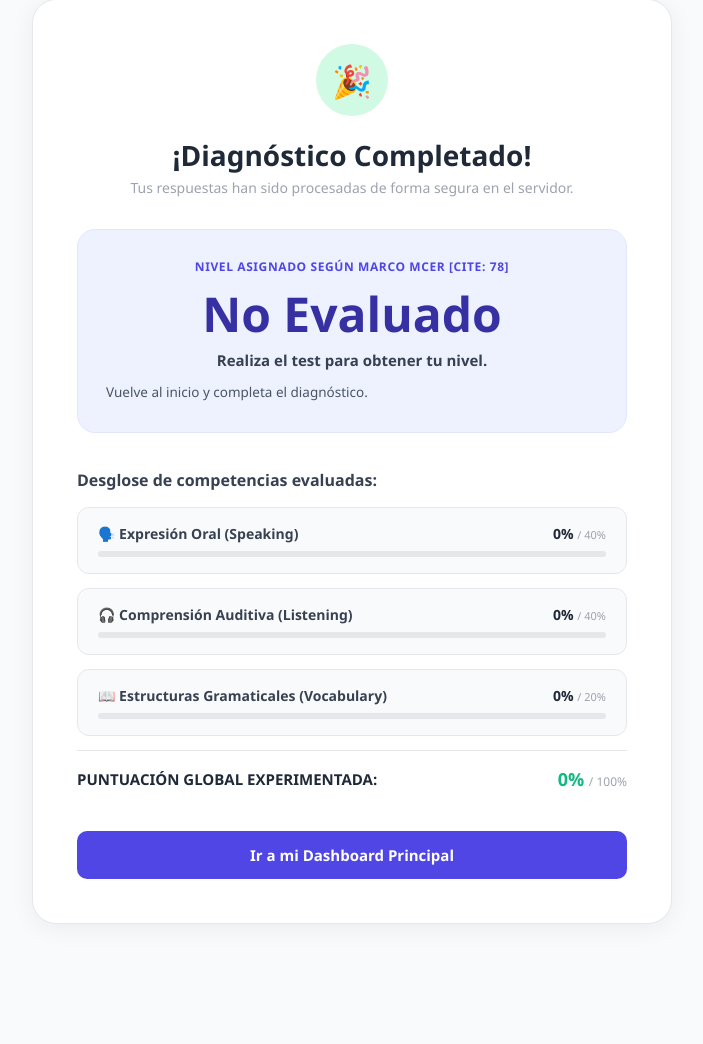
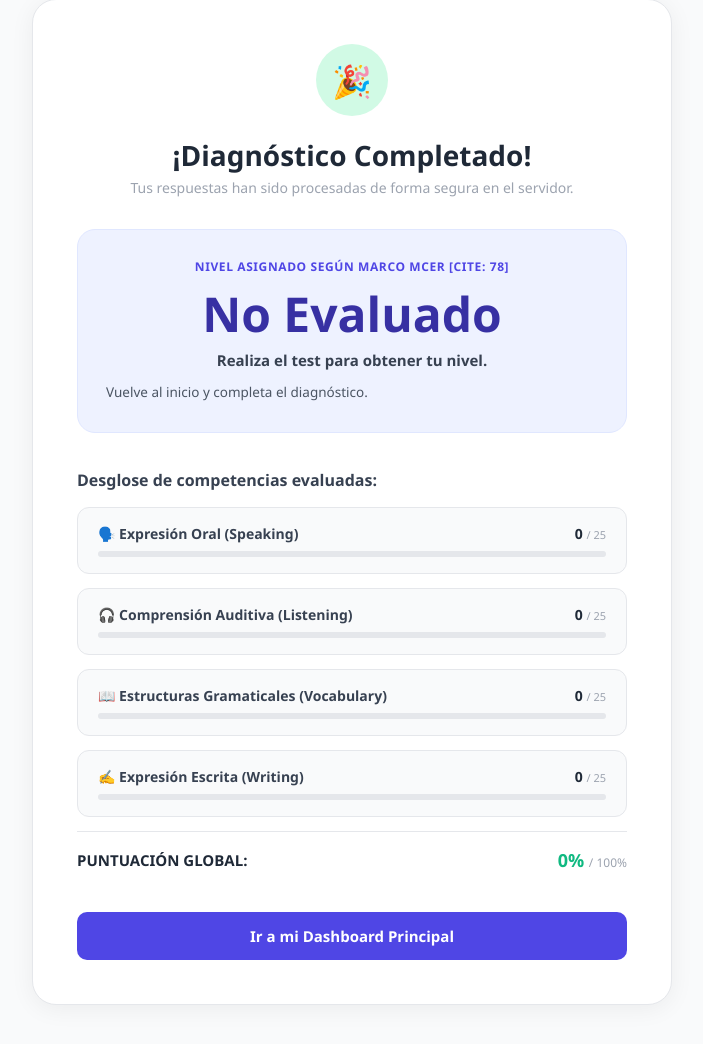
Before and after one commit to Mentaaa365/Speak-Up, a Django app: page /diagnosis/results/ in a window 1280 px wide. Shown: the part 81-1125 px from the top of the page, without its empty margins (288-991 px from the left). Run offline with Django 5.2, Linux system fonts and the light colour scheme; the visitor is signed in with stand-in values (Sample User, id 1); data comes from the database, SQL or seed files in the repository.

Commit message:
feat(diagnosis): add WRITING section and reweight to 25/25/25/25
Add WRITING questions to diagnostic distribution, textarea branch in
test.js, batch Claude evaluation with 1 inline retry on failure,
and 4-section results display with proportional /25 bars.

```diff
--- a/apps/diagnosis/templates/diagnosis/results.html
+++ b/apps/diagnosis/templates/diagnosis/results.html
@@ -36,35 +36,48 @@
             <div style="background: var(--g50); border: 1px solid var(--g200); border-radius: 12px; padding: 16px 20px;">
                 <div style="display: flex; justify-content: space-between; align-items: center; margin-bottom: 8px;">
                     <span style="font-size: 14px; font-weight: 700; color: var(--g700);">🗣️ Expresión Oral (Speaking)</span>
-                    <span style="font-size: 14px; font-weight: 700; color: var(--g800);">{{ score_speaking }}% <span style="font-size: 11px; color: var(--g400); font-weight: 500;">/ 40%</span></span>
+                    <span style="font-size: 14px; font-weight: 700; color: var(--g800);">{{ score_speaking }} <span style="font-size: 11px; color: var(--g400); font-weight: 500;">/ 25</span></span>
                 </div>
                 <div style="width: 100%; height: 6px; background: var(--g200); border-radius: 3px; overflow: hidden;">
-                    <div style="width: {% widthratio score_speaking 40 100 %}%; height: 100%; background: var(--primary);"></div>
+                    <div style="width: {% widthratio score_speaking 25 100 %}%; height: 100%; background: var(--primary);"></div>
                 </div>
             </div>
 
             <div style="background: var(--g50); border: 1px solid var(--g200); border-radius: 12px; padding: 16px 20px;">
                 <div style="display: flex; justify-content: space-between; align-items: center; margin-bottom: 8px;">
                     <span style="font-size: 14px; font-weight: 700; color: var(--g700);">🎧 Comprensión Auditiva (Listening)</span>
-                    <span style="font-size: 14px; font-weight: 700; color: var(--g800);">{{ score_listening }}% <span style="font-size: 11px; color: var(--g400); font-weight: 500;">/ 40%</span></span>
+                    <span style="font-size: 14px; font-weight: 700; color: var(--g800);">{{ score_listening }} <span style="font-size: 11px; color: var(--g400); font-weight: 500;">/ 25</span></span>
                 </div>
                 <div style="width: 100%; height: 6px; background: var(--g200); border-radius: 3px; overflow: hidden;">
-                    <div style="width: {% widthratio score_listening 40 100 %}%; height: 100%; background: var(--primary);"></div>
+                    <div style="width: {% widthratio score_listening 25 100 %}%; height: 100%; background: var(--primary);"></div>
                 </div>
             </div>
 
             <div style="background: var(--g50); border: 1px solid var(--g200); border-radius: 12px; padding: 16px 20px;">
                 <div style="display: flex; justify-content: space-between; align-items: center; margin-bottom: 8px;">
                     <span style="font-size: 14px; font-weight: 700; color: var(--g700);">📖 Estructuras Gramaticales (Vocabulary)</span>
-                    <span style="font-size: 14px; font-weight: 700; color: var(--g800);">{{ score_vocabulary }}% <span style="font-size: 11px; color: var(--g400); font-weight: 500;">/ 20%</span></span>
+                    <span style="font-size: 14px; font-weight: 700; color: var(--g800);">{{ score_vocabulary }} <span style="font-size: 11px; color: var(--g400); font-weight: 500;">/ 25</span></span>
                 </div>
                 <div style="width: 100%; height: 6px; background: var(--g200); border-radius: 3px; overflow: hidden;">
-                    <div style="width: {% widthratio score_vocabulary 20 100 %}%; height: 100%; background: var(--primary);"></div>
+                    <div style="width: {% widthratio score_vocabulary 25 100 %}%; height: 100%; background: var(--primary);"></div>
                 </div>
             </div>
 
+            <div style="background: var(--g50); border: 1px solid var(--g200); border-radius: 12px; padding: 16px 20px;">
+                <div style="display: flex; justify-content: space-between; align-items: center; margin-bottom: 8px;">
+                    <span style="font-size: 14px; font-weight: 700; color: var(--g700);">✍️ Expresión Escrita (Writing)</span>
+                    <span style="font-size: 14px; font-weight: 700; color: var(--g800);">{{ score_writing }} <span style="font-size: 11px; color: var(--g400); font-weight: 500;">/ 25</span></span>
+                </div>
+                <div style="width: 100%; height: 6px; background: var(--g200); border-radius: 3px; overflow: hidden;">
+                    <div style="width: {% widthratio score_writing 25 100 %}%; height: 100%; background: var(--primary);"></div>
+                </div>
+                {% if writing_pending %}
+                <p style="font-size: 12px; color: #D97706; margin: 8px 0 0 0; font-weight: 600;">⚠️ La evaluación de escritura está pendiente. El puntaje puede actualizarse.</p>
+                {% endif %}
+            </div>
+
             <div style="border-top: 1px solid var(--g200); padding-top: 16px; display: flex; justify-content: space-between; align-items: center;">
-                <span style="font-size: 15px; font-weight: 800; color: var(--g800);">PUNTUACIÓN GLOBAL EXPERIMENTADA:</span>
+                <span style="font-size: 15px; font-weight: 800; color: var(--g800);">PUNTUACIÓN GLOBAL:</span>
                 <span style="font-size: 18px; font-weight: 900; color: var(--secondary);">{{ score_total }}% <span style="font-size: 12px; color: var(--g400); font-weight: 500;">/ 100%</span></span>
             </div>
         </div>
--- a/apps/diagnosis/views.py
+++ b/apps/diagnosis/views.py
@@ -1,12 +1,22 @@
+import json
+import logging
+import random
+
+from django.contrib.auth.mixins import LoginRequiredMixin
+from django.http import JsonResponse
+from django.shortcuts import render
+from django.views import View
 from django.views.generic import TemplateView
-from django.contrib.auth.mixins import LoginRequiredMixin
-from django.views import View
-from django.http import JsonResponse
-from apps.question_bank.models import Question, Option
+
+from apps.learning.writing_evaluator import AIEvaluationError, AIWritingEvaluator
+from apps.question_bank.models import Option, Question
+from apps.shared.scoring import (
+    LISTENING_MAX, MCER_THRESHOLD_A2, MCER_THRESHOLD_B1,
+    SPEAKING_MAX, VOCABULARY_MAX, WRITING_MAX,
+)
 from apps.shared.utils import _similitud
-from django.shortcuts import render
-import json
-import random
+
+logger = logging.getLogger(__name__)
 
 
 # ─────────────────────────────────────────────
@@ -55,15 +65,18 @@ class APIPreguntasDiagnosticoView(LoginRequiredMixin, View):
             seleccion = []
 
             DISTRIBUCION = [
-                ('A1', 'CHOICE',    3),
-                ('A1', 'LISTENING', 3),
-                ('A1', 'SPEAKING',  2),
-                ('A2', 'CHOICE',    3),
-                ('A2', 'LISTENING', 3),
+                ('A1', 'CHOICE',    2),
+                ('A1', 'LISTENING', 2),
+                ('A1', 'SPEAKING',  1),
+                ('A1', 'WRITING',   1),
+                ('A2', 'CHOICE',    2),
+                ('A2', 'LISTENING', 2),
                 ('A2', 'SPEAKING',  2),
-                ('B1', 'CHOICE',    4),
-                ('B1', 'LISTENING', 3),
+                ('A2', 'WRITING',   2),
+                ('B1', 'CHOICE',    1),
+                ('B1', 'LISTENING', 1),
                 ('B1', 'SPEAKING',  2),
+                ('B1', 'WRITING',   2),
             ]
 
             for level, q_type, cantidad in DISTRIBUCION:
@@ -102,7 +115,7 @@ class APIPreguntasDiagnosticoView(LoginRequiredMixin, View):
                 'options': [
                     {'id': str(opt.id), 'text': opt.text}
                     for opt in q.options.all()
-                ] if q.question_type in ['CHOICE', 'LISTENING'] else [],
+                ] if q.question_type in ('CHOICE', 'LISTENING') else [],
             }
             questions_array.append(pregunta_dict)
 
@@ -119,91 +132,117 @@ class DiagnosisResultsView(LoginRequiredMixin, TemplateView):
     """
     template_name = 'diagnosis/results.html'
 
-    # ── POST: recibe respuestas y calcula el nivel ──
     def post(self, request, *args, **kwargs):
-        # 1. Parsear el JSON enviado por el frontend
         try:
             user_answers = json.loads(request.POST.get('answers_data', '[]'))
         except json.JSONDecodeError:
             user_answers = []
 
-        correct_speaking  = 0
+        correct_speaking = 0
         correct_listening = 0
-        correct_vocab     = 0
+        correct_vocab = 0
+        total_speaking = 0
+        total_listening = 0
+        total_vocab = 0
+        writing_items = []
 
-        # 2. Validar cada respuesta contra la BD ─ nunca confiamos en el cliente
         for item in user_answers:
-            q_type    = item.get('type', '')
-            answer    = item.get('answer', '')
-            option_id = item.get('optionId', '')       # ID de la opción seleccionada
-            target    = item.get('targetPhrase', '')   # Frase objetivo para SPEAKING
+            q_type = item.get('type', '')
+            answer = item.get('answer', '')
+            option_id = item.get('optionId', '')
+            target = item.get('targetPhrase', '')
 
             if q_type == 'SPEAKING':
-                # Comparamos la transcripción con la frase objetivo usando similitud
-                # Umbral 0.55: flexible ante acentos y pequeñas variaciones fonéticas
+                total_speaking += 1
                 if target and _similitud(answer, target) >= 0.55:
                     correct_speaking += 1
 
-            elif q_type in ('LISTENING', 'CHOICE'):
-                # Consultamos la BD para saber si la opción elegida es la correcta
-                # ✅ SEGURIDAD: el backend decide, no el valor que envió el cliente
+            elif q_type == 'LISTENING':
+                total_listening += 1
                 if option_id:
                     try:
-                        opcion = Option.objects.get(id=option_id)
-                        if opcion.is_correct:
-                            if q_type == 'LISTENING':
-                                correct_listening += 1
-                            else:
-                                correct_vocab += 1
+                        if Option.objects.get(id=option_id).is_correct:
+                            correct_listening += 1
                     except Option.DoesNotExist:
-                        # ID manipulado o inexistente — simplemente ignoramos
                         pass
 
-        # 3. Ponderación oficial (RF-03 / UC3)
-        #    Máx Speaking: 5 preguntas × 8 pts = 40
-        #    Máx Listening: 5 preguntas × 8 pts = 40
-        #    Máx Vocab:    10 preguntas × 2 pts = 20
-        score_speaking  = min(correct_speaking  * 8,  40)
-        score_listening = min(correct_listening * 8,  40)
-        score_vocab     = min(correct_vocab     * 2,  20)
-        total           = score_speaking + score_listening + score_vocab
+            elif q_type == 'CHOICE':
+                total_vocab += 1
+                if option_id:
+                    try:
+                        if Option.objects.get(id=option_id).is_correct:
+                            correct_vocab += 1
+                    except Option.DoesNotExist:
+                        pass
 
-        # 4. Clasificación MCER
-        if total < 50:
+            elif q_type == 'WRITING':
+                q_id = item.get('questionId', '')
+                try:
+                    q_obj = Question.objects.get(id=q_id)
+                    writing_items.append({'text': answer, 'prompt': q_obj.text, 'level': q_obj.level})
+                except Question.DoesNotExist:
+                    writing_items.append({'text': answer, 'prompt': '', 'level': ''})
+
+        score_speaking = round(correct_speaking / total_speaking * SPEAKING_MAX) if total_speaking else 0
+        score_listening = round(correct_listening / total_listening * LISTENING_MAX) if total_listening else 0
+        score_vocab = round(correct_vocab / total_vocab * VOCABULARY_MAX) if total_vocab else 0
+
+        writing_pending = False
+        score_writing = 0
+        if writing_items:
+            nivel_guess = writing_items[0].get('level', 'A1') or 'A1'
+            batch_payload = [{'text': it['text'], 'prompt': it['prompt']} for it in writing_items]
+            evaluator = AIWritingEvaluator()
+            for attempt in range(2):
+                try:
+                    results = evaluator.evaluate_batch(batch_payload, nivel_guess)
+                    avg = round(sum(r['score'] for r in results) / len(results))
+                    score_writing = round(avg / 100 * WRITING_MAX)
+                    break
+                except AIEvaluationError:
+                    if attempt == 0:
+                        logger.warning("Writing evaluation failed, retrying once")
+                    else:
+                        logger.warning("Writing evaluation failed on retry")
+                        writing_pending = True
+                        score_writing = 0
+
+        total = score_speaking + score_listening + score_vocab + score_writing
+
+        if total < MCER_THRESHOLD_A2:
             nivel = 'A1'
-            desc  = 'Nivel Principiante / Acceso'
+            desc = 'Nivel Principiante / Acceso'
             motiv = '¡Buen comienzo! Vamos a construir bases sólidas de vocabulario y estructuras simples.'
-        elif total <= 74:
+        elif total < MCER_THRESHOLD_B1:
             nivel = 'A2'
-            desc  = 'Nivel Elemental / Plataforma'
+            desc = 'Nivel Elemental / Plataforma'
             motiv = '¡Tienes buen camino recorrido! Nos enfocaremos en mejorar tu ritmo y transiciones orales.'
         else:
             nivel = 'B1'
-            desc  = 'Nivel Intermedio / Umbral'
+            desc = 'Nivel Intermedio / Umbral'
             motiv = '¡Excelente nivel inicial! Estás listo para los desafíos del nivel B1.'
 
-        # 5. Persistir nivel en la BD
         from apps.authentication.models import Perfil
         from apps.curriculum.models import NivelMCER
         try:
-            perfil    = Perfil.objects.get(usuario=request.user)
+            perfil = Perfil.objects.get(usuario=request.user)
             nivel_obj = NivelMCER.objects.get(codigo=nivel)
             perfil.nivel_mcer = nivel_obj
             perfil.save()
         except Exception:
-            # Si falla el guardado no rompemos la experiencia del estudiante
             pass
 
-        # 6. Limpiar sesión del examen para que el próximo intento cargue preguntas nuevas
         request.session.pop('examen_diagnostico_ids', None)
 
         context = {
-            'score_speaking':         score_speaking,
-            'score_listening':        score_listening,
-            'score_vocabulary':       score_vocab,
-            'score_total':            total,
-            'nivel_asignado':         nivel,
-            'descripcion_mcer':       desc,
+            'score_speaking': score_speaking,
+            'score_listening': score_listening,
+            'score_vocabulary': score_vocab,
+            'score_writing': score_writing,
+            'score_total': total,
+            'writing_pending': writing_pending,
+            'nivel_asignado': nivel,
+            'descripcion_mcer': desc,
             'descripcion_motivacional': motiv,
         }
         return self.render_to_response(context)
@@ -220,6 +259,7 @@ class DiagnosisResultsView(LoginRequiredMixin, TemplateView):
                     'score_speaking':         '-',
                     'score_listening':        '-',
                     'score_vocabulary':       '-',
+                    'score_writing':          '-',
                     'score_total':            '-',
                     'nivel_asignado':         perfil.nivel_mcer.codigo,
                     'descripcion_mcer':       f'Nivel {nombre}' if nombre else f'Nivel {perfil.nivel_mcer.codigo}',
@@ -234,6 +274,7 @@ class DiagnosisResultsView(LoginRequiredMixin, TemplateView):
             'score_speaking':         0,
             'score_listening':        0,
             'score_vocabulary':       0,
+            'score_writing':          0,
             'score_total':            0,
             'nivel_asignado':         'No Evaluado',
             'descripcion_mcer':       'Realiza el test para obtener tu nivel.',
```
Also changed, not shown: apps/diagnosis/static/diagnosis/js/test.js (+18 -9 lines).
